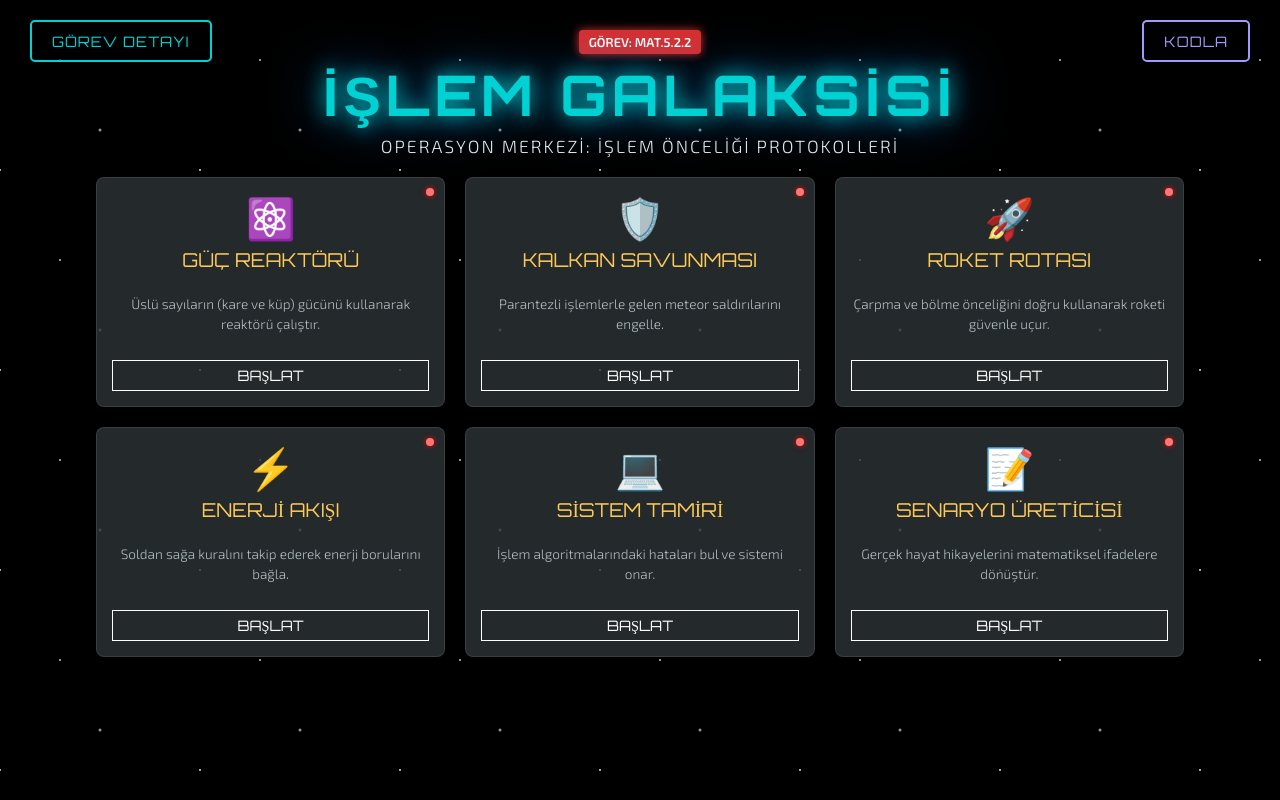
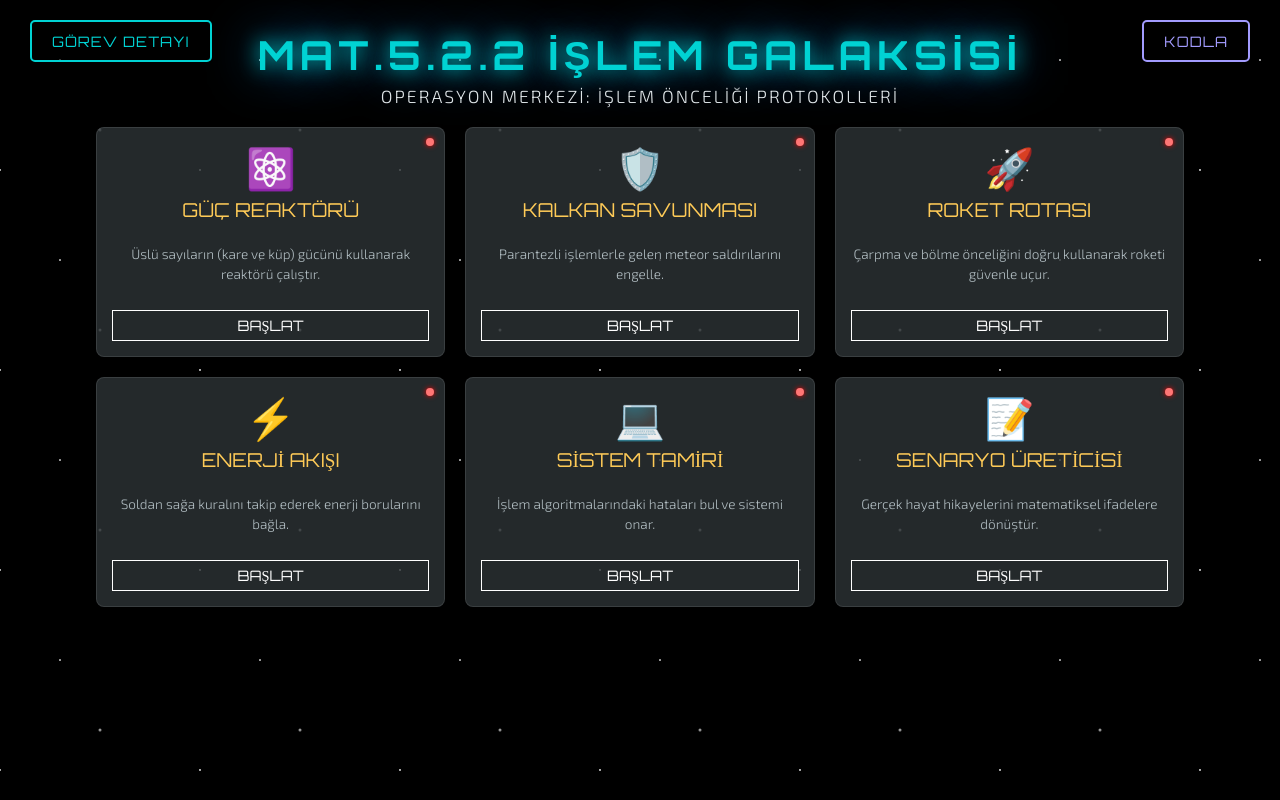
Before and after one commit to erhan3861/maarif_5_mat6, a plain HTML site: page index.html in a window 1280 px wide. Drawn offline with Linux system fonts and the light colour scheme.

Commit message:
Update index.html

```diff
--- a/index.html
+++ b/index.html
@@ -68,7 +68,7 @@
 
         h1 {
             font-family: 'Orbitron', sans-serif;
-            font-size: 3.5rem;
+            font-size: 2.5rem;
             margin: 0;
             text-transform: uppercase;
             letter-spacing: 5px;
@@ -343,8 +343,8 @@
     <button class="corner-btn btn-rules" onclick="openModal('missionModal')">GÖREV DETAYI</button>
 
     <div class="header-section">
-        <div class="mission-tag">GÖREV: MAT.5.2.2</div>
-        <h1>İŞLEM GALAKSİSİ</h1>
+        <!-- <div class="mission-tag">GÖREV: </div> -->
+        <h1>MAT.5.2.2 İŞLEM GALAKSİSİ</h1>
         <div class="sub-title">OPERASYON MERKEZİ: İŞLEM ÖNCELİĞİ PROTOKOLLERİ</div>
     </div>
 
```
